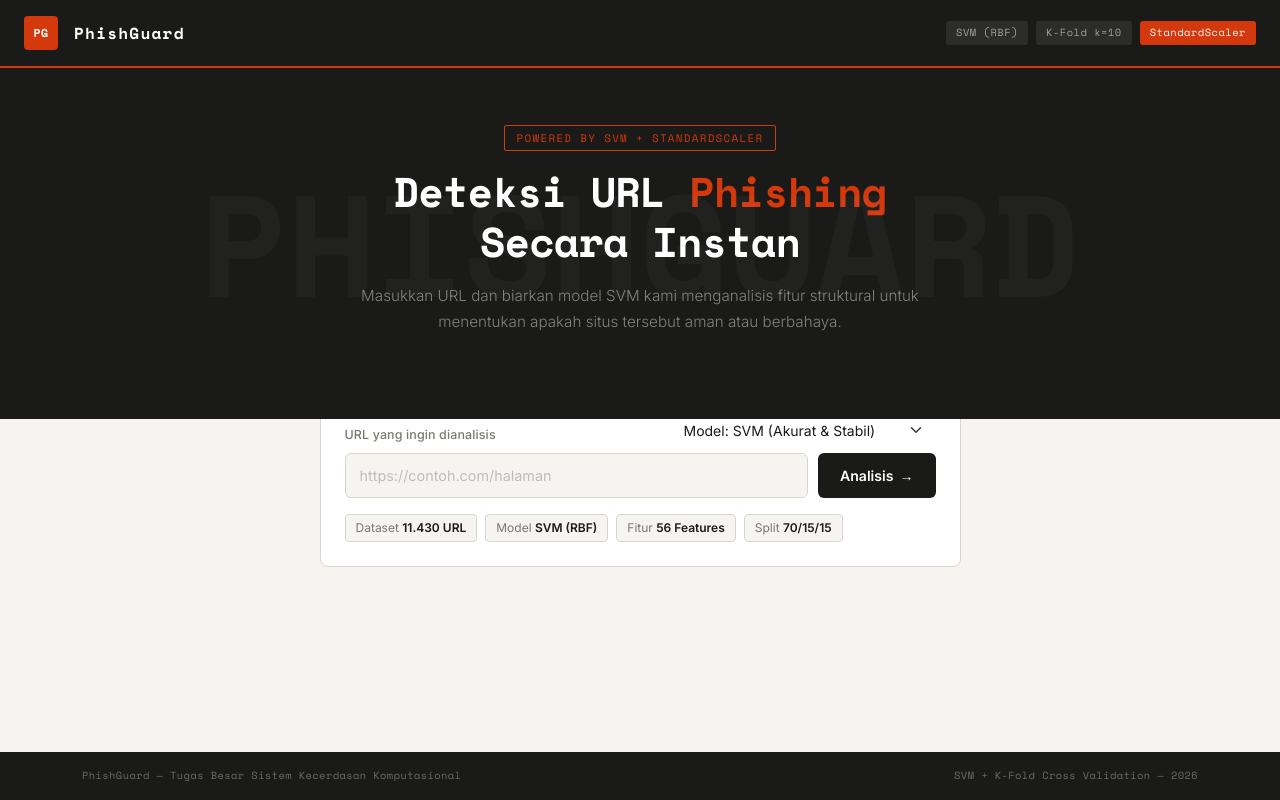
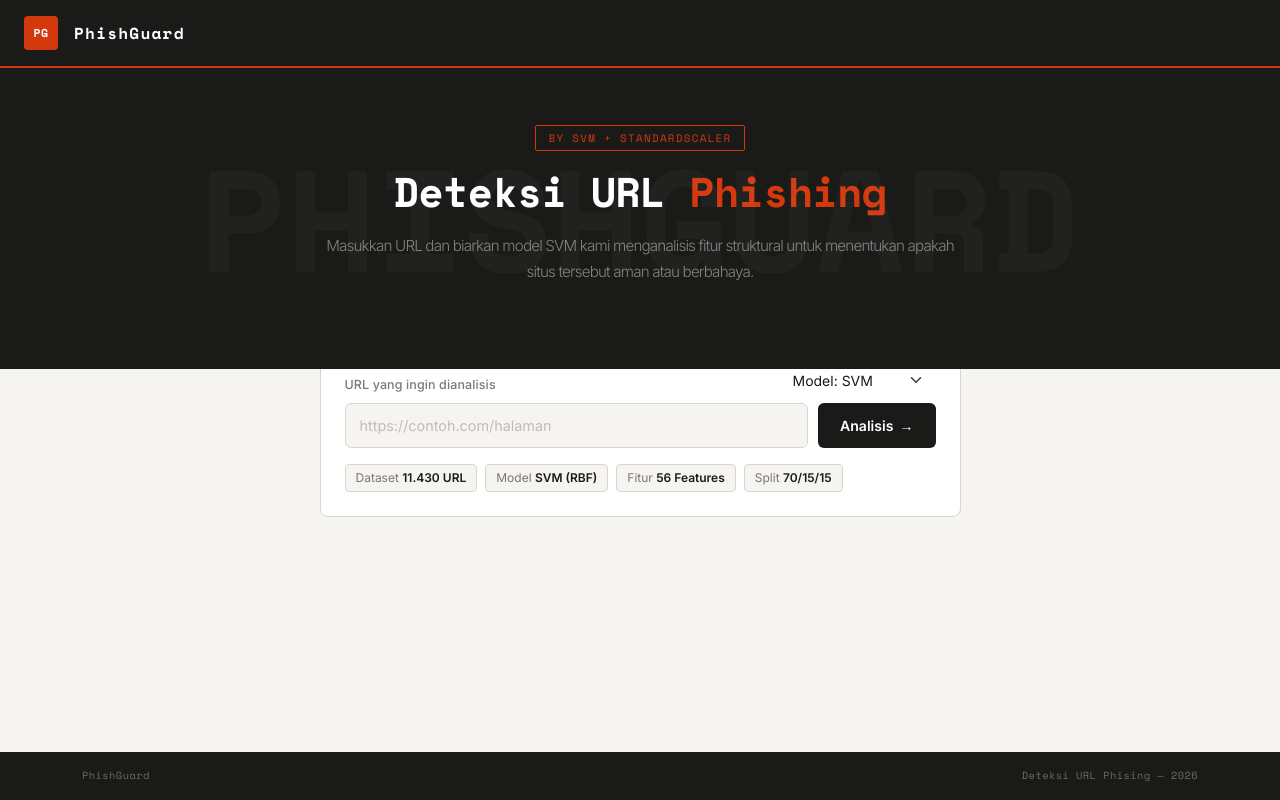
Before and after one commit to spnirma/Situs-Deteksi-Phising-dalam-URL---TUBES-SKC, a Flask app: page / in a window 1280 px wide. Run offline with Flask 3, Linux system fonts and the light colour scheme; parts of the project's set-up code (start-up, migrations or seed data) failed here and were passed over.

Commit message:
revisi html

```diff
--- a/TUBES/TUBES/templates/index.html
+++ b/TUBES/TUBES/templates/index.html
@@ -3,7 +3,7 @@
 <head>
   <meta charset="UTF-8">
   <meta name="viewport" content="width=device-width, initial-scale=1.0">
-  <title>PhishGuard - Deteksi Phishing Website</title>
+  <title>Deteksi Phishing Website</title>
   <link href="https://cdn.jsdelivr.net/npm/bootstrap@5.3.3/dist/css/bootstrap.min.css" rel="stylesheet">
   <link href="https://fonts.googleapis.com/css2?family=Space+Mono:wght@400;700&family=Inter:wght@300;400;500;600&display=swap" rel="stylesheet">
   <link rel="stylesheet" href="/static/style.css">
@@ -16,11 +16,6 @@
       <div class="brand-icon">PG</div>
       <span class="brand-name">PhishGuard</span>
     </div>
-    <div class="d-flex gap-2 flex-wrap">
-      <span class="nav-pill">SVM (RBF)</span>
-      <span class="nav-pill">K-Fold k=10</span>
-      <span class="nav-pill accent">StandardScaler</span>
-    </div>
   </nav>
 
   <!-- HERO -->
@@ -28,8 +23,8 @@
     <div class="container">
       <div class="row justify-content-center text-center">
         <div class="col-lg-7">
-          <div class="hero-tag mb-3">Powered by SVM + StandardScaler</div>
-          <h1 class="hero-title">Deteksi URL <span class="highlight">Phishing</span><br>Secara Instan</h1>
+          <div class="hero-tag mb-3">by SVM + StandardScaler</div>
+          <h1 class="hero-title">Deteksi URL <span class="highlight">Phishing</span>
           <p class="hero-sub mt-3">Masukkan URL dan biarkan model SVM kami menganalisis fitur struktural untuk menentukan apakah situs tersebut aman atau berbahaya.</p>
         </div>
       </div>
@@ -48,8 +43,8 @@
               <label class="form-label-custom mb-0">URL yang ingin dianalisis</label>
               <div>
                 <select id="modelSelect" class="form-select form-select-sm" style="background-color: var(--surface-light); color: var(--text-main); border: 1px solid var(--border-color); border-radius: 8px;">
-                  <option value="svm" selected>Model: SVM (Akurat & Stabil)</option>
-                  <option value="xgboost">Model: XGBoost (Agresif / Strict)</option>
+                  <option value="svm" selected>Model: SVM</option>
+                  <option value="xgboost">Model: XGBoost</option>
                 </select>
               </div>
             </div>
@@ -93,8 +88,8 @@
   <!-- FOOTER -->
   <footer class="footer-bar">
     <div class="container d-flex justify-content-between align-items-center flex-wrap gap-2">
-      <span>PhishGuard &mdash; Tugas Besar Sistem Kecerdasan Komputasional</span>
-      <span>SVM + K-Fold Cross Validation &mdash; 2026</span>
+      <span>PhishGuard</span>
+      <span>Deteksi URL Phising &mdash; 2026</span>
     </div>
   </footer>
 
@@ -102,3 +97,5 @@
 <script src="/static/script.js"></script>
 </body>
 </html>
+
+  <!-- Buat uji untuk menguatkan gagasan bahwa hasil deteksi akurat/tidak, mungkin untuk uji validitas lebih dalam bisa dicek berdasar isi data dalam web bukan hanya karakter di url -->
```
